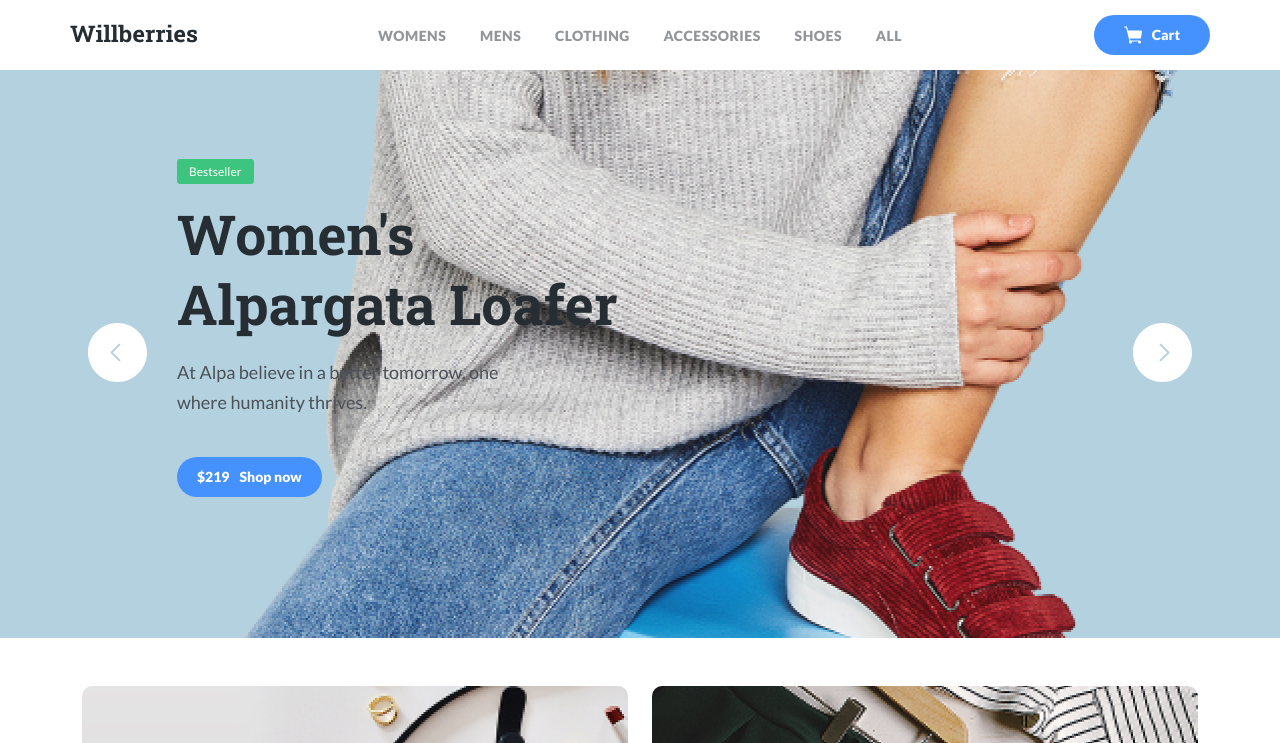
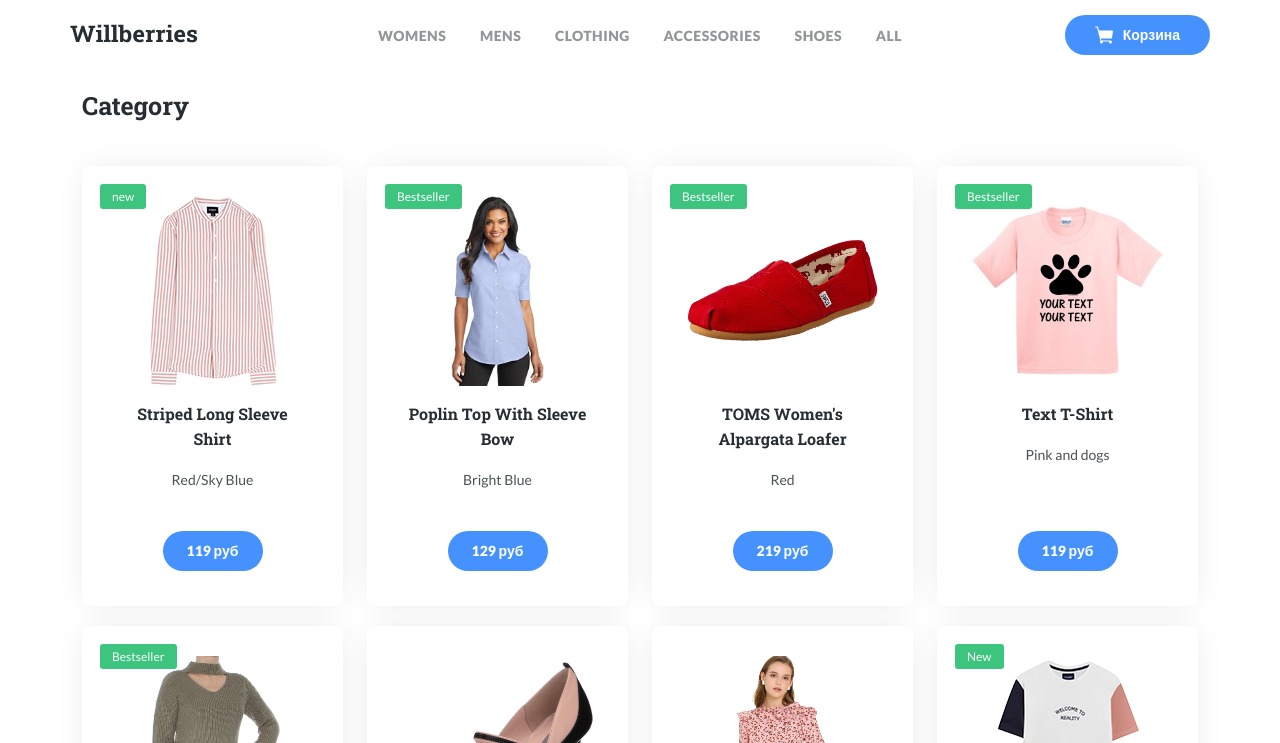
Before and after one commit to BorisMedvedev/WILDBERRIES, a plain HTML site: page index.html in a window 1280 px wide. Both pictures are taken after a click on the link "WOMENS". Shown: the top 743 px of the page. Drawn offline with Linux system fonts and the light colour scheme.

Commit message:
createCard

```diff
--- a/index.html
+++ b/index.html
@@ -47,7 +47,7 @@
 							<a href="#" class="navigation-link" data-field="category">Shoes</a>
 						</li>
 						<li class="navigation-item">
-							<a href="#" class="navigation-link">All</a>
+							<a href="#" class="navigation-link all-cards">All</a>
 						</li>
 
 					</ul>
@@ -56,7 +56,7 @@
 			<div class="col-lg-2 col-6 d-flex justify-content-end">
 				<button class="button button-cart">
 					<img class="button-icon" src="img/cart.svg" alt="icon: cart">
-					<span class="button-text">Cart</span>
+					<span class="button-text">Корзина</span>
 					<span class="button-text cart-count"></span>
 				</button>
 			</div>
--- a/js/main.js
+++ b/js/main.js
@@ -48,7 +48,7 @@
 })();
 
 const more = document.querySelector(".more");
-const navigationItem = document.querySelectorAll(".navigation-item");
+const navigationLink = document.querySelectorAll(".navigation-link");
 const longGoodsList = document.querySelector(".long-goods-list");
 
 const getGoods = async function () {
@@ -87,3 +87,29 @@ more.addEventListener("click", function (el) {
   el.preventDefault();
   getGoods().then(renderCards);
 });
+
+function filterCards(field, value) {
+  getGoods()
+    .then(function (data) {
+      const filteredGoods = data.filter(function (good) {
+        return good[field] === value;
+      });
+      return filteredGoods;
+    })
+    .then(renderCards);
+}
+
+navigationLink.forEach((link) => {
+  link.addEventListener("click", (el) => {
+    el.preventDefault();
+    const field = link.dataset.field;
+    const value = link.textContent;
+    filterCards(field, value);
+  });
+});
+
+const allCards = document.querySelector(".all-cards");
+allCards.addEventListener("click", function (el) {
+  el.preventDefault();
+  getGoods().then(renderCards);
+});
```
